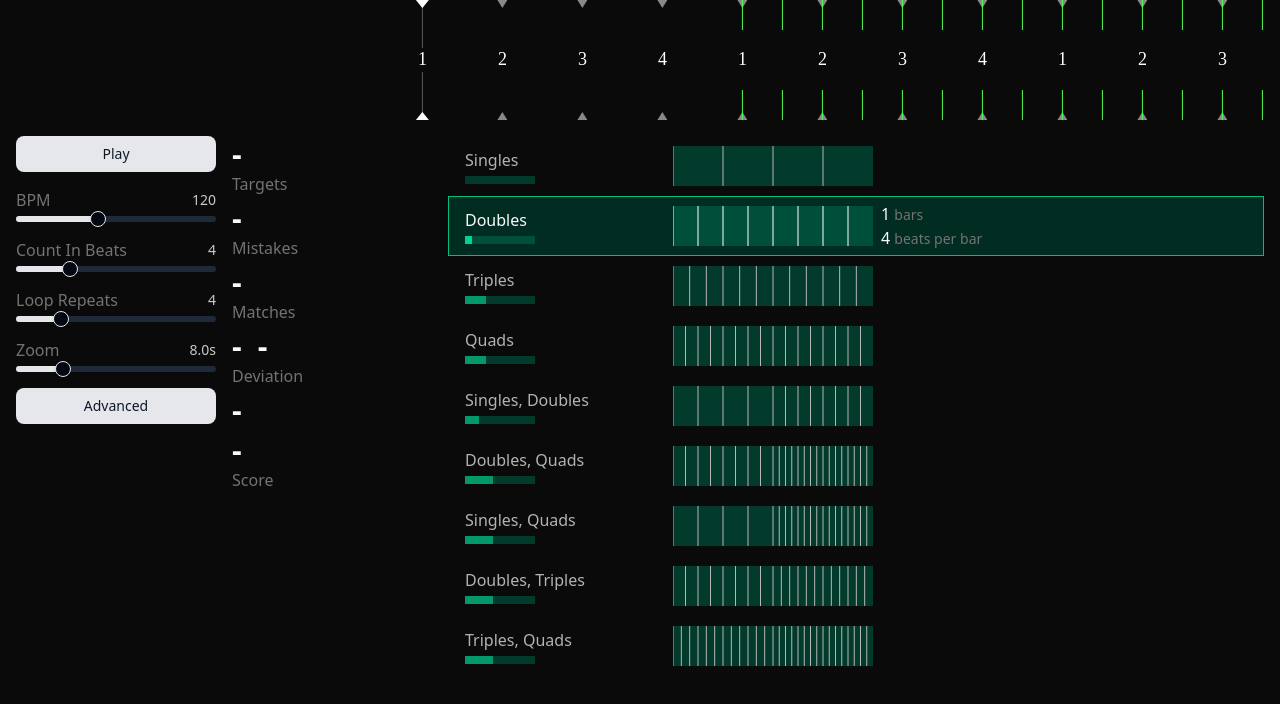
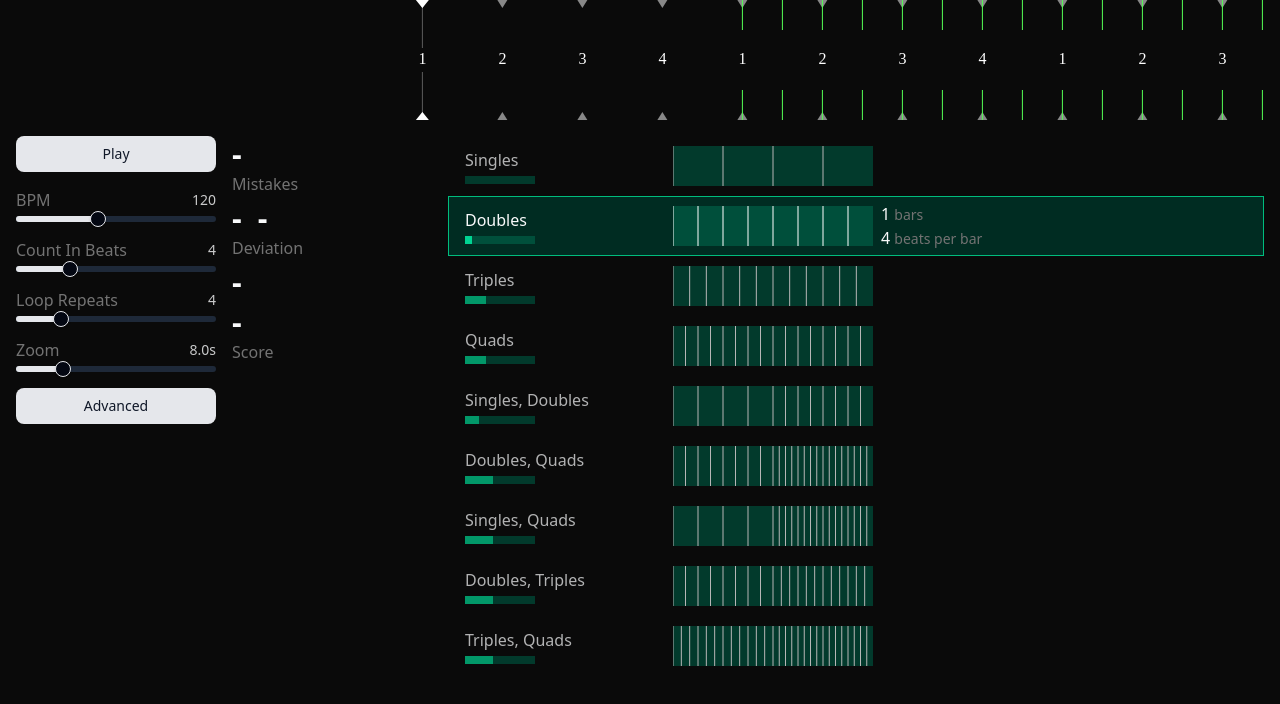
Before and after one commit to spensbot/beat-bot, a React (Vite) app: page / in a window 1280 px wide. Shown: the top 704 px of the page. Built offline with nearby package versions, Linux system fonts and the light colour scheme.

Commit message:
Crisper visualizer (render at actual pixel size). Iterate on SessionStats

```diff
--- a/src/engine/AppState.ts
+++ b/src/engine/AppState.ts
@@ -1,7 +1,7 @@
 import { TempoSchema } from '../utils/timeUtils'
 import { LoopSchema } from './loop/Loop'
 import { Session_t } from './loop/Session'
-import { SessionStatsSchema } from './loop/SessionEval'
+import { SessionStatsSchema } from './loop/SessionStats'
 import { defaultLoops } from './loop/defaultLoops'
 import * as z from 'zod'
 
--- a/src/engine/loop/SessionEval.ts
+++ b/src/engine/loop/SessionEval.ts
@@ -2,11 +2,8 @@ import { Duration, PerfTime, Tempo } from "@/utils/timeUtils";
 import { ExpandedNote_t, expandLoop } from "./expandLoop";
 import { Session_t } from "./Session";
 import { Press_t } from "../input/InputEngine";
-import { Stats } from "@/utils/Stats";
 import { LoopData_t } from "./LoopData";
-import { last, sum } from "@/utils/listUtils";
-import { clamp } from "@/utils/math";
-import z from "zod";
+import { last } from "@/utils/listUtils";
 
 /** The number of seconds that a press can register as a match outside the bounds of the session */
 const OVERFLOW_S = 0.5
@@ -91,49 +88,3 @@ export function evaluateSession(
     missedNotes: unrolled,
   }
 }
-
-export const SessionStatsSchema = z.object({
-  nTargets: z.number().int().min(0),
-  nMatches: z.number().int().min(0),
-  nMistakes: z.number().int().min(0),
-  delta_avg_s: z.number().min(0),
-  delta_stdDev_s: z.number().min(0),
-  delta_avg_ratio: z.number().min(0).max(1),
-  delta_stdDev_ratio: z.number().min(0).max(1),
-  date: z.coerce.date(),
-  score: z.number().min(0).max(1)
-})
-
-export type SessionStats_t = z.infer<typeof SessionStatsSchema>
-
-export function getSessionStats({ targets, matches, extraPresses, missedNotes }: SessionEval_t): SessionStats_t {
-  const nTargets = targets.length
-  const nMistakes = extraPresses.size + missedNotes.size
-  const score = clamp((sum(matches, m => 1 - Math.abs(m.delta_ratio)) - nMistakes) / targets.length, 0, 1)
-
-  return {
-    nTargets,
-    nMatches: matches.length,
-    nMistakes,
-    delta_avg_s: Stats.mean(matches.map(m => m.delta_s)),
-    delta_stdDev_s: Stats.stdDev(matches.map(m => m.delta_s)),
-    delta_avg_ratio: Stats.mean(matches.map(m => m.delta_ratio)),
-    delta_stdDev_ratio: Stats.stdDev(matches.map(m => m.delta_ratio)),
-    date: new Date(),
-    score
-  }
-}
-
-export function emptySessionStats(): SessionStats_t {
-  return {
-    nTargets: 0,
-    nMatches: 0,
-    nMistakes: 0,
-    delta_avg_s: 0,
-    delta_stdDev_s: 0,
-    delta_avg_ratio: 0,
-    delta_stdDev_ratio: 0,
-    date: new Date(),
-    score: 1
-  }
-}
--- /dev/null
+++ b/src/engine/loop/SessionStats.ts
@@ -0,0 +1,69 @@
+import z from "zod";
+
+import { Stats } from "@/utils/Stats";
+import { sum } from "@/utils/listUtils";
+import { clamp } from "@/utils/math";
+import { Match_t, SessionEval_t } from "./SessionEval";
+
+export const SessionStatsSchema = z.object({
+  nTargets: z.number().int().min(0),
+  nMatches: z.number().int().min(0),
+  nMistakes: z.number().int().min(0),
+  delta_avg_s: z.number().min(0),
+  delta_stdDev_s: z.number().min(0),
+  delta_avg_ratio: z.number().min(0).max(1),
+  delta_stdDev_ratio: z.number().min(0).max(1),
+  date: z.coerce.date(),
+  score: z.number().min(0).max(1)
+})
+
+export type SessionStats_t = z.infer<typeof SessionStatsSchema>
+
+export function getSessionStats(eval_: SessionEval_t): SessionStats_t {
+  const { targets, matches } = eval_;
+  const nTargets = targets.length
+  const nMistakes = calculateNMistakes(eval_)
+  const score = calculateScore(eval_)
+
+  return {
+    nTargets,
+    nMatches: matches.length,
+    nMistakes,
+    delta_avg_s: Stats.mean(matches.map(m => m.delta_s)),
+    delta_stdDev_s: Stats.stdDev(matches.map(m => m.delta_s)),
+    delta_avg_ratio: Stats.mean(matches.map(m => m.delta_ratio)),
+    delta_stdDev_ratio: Stats.stdDev(matches.map(m => m.delta_ratio)),
+    date: new Date(),
+    score
+  }
+}
+
+function calculateNMistakes({ extraPresses, missedNotes }: SessionEval_t): number {
+  return extraPresses.size + missedNotes.size
+}
+
+function calculateScore({ targets, matches, extraPresses }: SessionEval_t): number {
+  const matchScoreSum = sum(matches, getMatchScore);
+  const nExtraPresses = extraPresses.size;
+  const rawSessionScore = (matchScoreSum - nExtraPresses) / targets.length
+  return clamp(rawSessionScore, 0, 1)
+}
+
+/** Returns a value from 0 to 1 representing how well the press matched the note */
+function getMatchScore(match: Match_t): number {
+  return 1 - Math.abs(match.delta_ratio)
+}
+
+export function emptySessionStats(): SessionStats_t {
+  return {
+    nTargets: 0,
+    nMatches: 0,
+    nMistakes: 0,
+    delta_avg_s: 0,
+    delta_stdDev_s: 0,
+    delta_avg_ratio: 0,
+    delta_stdDev_ratio: 0,
+    date: new Date(),
+    score: 1
+  }
+}
--- a/src/engine/loop/defaultLoops.ts
+++ b/src/engine/loop/defaultLoops.ts
@@ -1,7 +1,6 @@
 import { Stats } from "@/utils/Stats";
-import { Loop_t } from "./Loop";
+import { Loop_t, LoopId_t } from "./Loop";
 import { concat, repeat } from "./LoopData";
-import { insertBetween } from "@/utils/listUtils";
 
 const singles = basicRepeat('Singles', 1, 0.0)
 const doubles = basicRepeat('Doubles', 2, 0.1)
@@ -22,7 +21,7 @@ export const defaultLoops: Loop_t[] = [
 
 function basicRepeat(name: string, divisor: number, difficulty: number): Loop_t {
   return {
-    id: name,
+    id: name as LoopId_t,
     name,
     difficulty,
     beatsPerBar: 4,
@@ -37,7 +36,7 @@ function alternate(loops: Loop_t[]): Loop_t {
 
 function concatLoops(name: string, loops: Loop_t[]): Loop_t {
   return {
-    id: name,
+    id: name as LoopId_t,
     name,
     difficulty: Stats.max(loops.map(l => l.difficulty)) + 0.1,
     beatsPerBar: loops[0].beatsPerBar,
--- a/src/redux/appSlice.ts
+++ b/src/redux/appSlice.ts
@@ -7,7 +7,8 @@ import { Press_t } from '@/engine/input/InputEngine'
 import { initSession, Session_t } from '@/engine/loop/Session'
 import { Loop_t } from '@/engine/loop/Loop'
 import { clamp } from '@/utils/math'
-import { evaluateSession, getSessionStats, SessionStats_t } from '@/engine/loop/SessionEval'
+import { evaluateSession } from '@/engine/loop/SessionEval'
+import { getSessionStats, SessionStats_t } from '@/engine/loop/SessionStats'
 
 export const VISUALIZER_LENGTH_MIN = 2
 export const VISUALIZER_LENGTH_MAX = 30
--- a/src/ui/controls/loop-select/LoopPreview.tsx
+++ b/src/ui/controls/loop-select/LoopPreview.tsx
@@ -22,8 +22,8 @@ export default function LoopPreview({ data }: { data: LoopData_t }) {
       <canvas
         ref={ref}
         className="w-full h-full"
-        width={dims?.width}
-        height={dims?.height}
+        width={dims?.widthDevice}
+        height={dims?.heightDevice}
       />
     </div>
   )
--- a/src/ui/stats/StatsView.tsx
+++ b/src/ui/stats/StatsView.tsx
@@ -1,14 +1,14 @@
 import { useAppState } from "@/redux/hooks"
 import cn from "@/utils/cn"
 import { selectSessionEval } from "./selectSessionEval"
-import { getSessionStats } from "@/engine/loop/SessionEval"
+import { getSessionStats } from "@/engine/loop/SessionStats"
 
 export default function StatsView() {
   const eval_ = useAppState(selectSessionEval)
   const stats = eval_ ? getSessionStats(eval_) : null
 
-  const mistakes = stats?.nMistakes.toString() ?? "-"
-  const matches = stats?.nMatches.toString() ?? "-"
+  const mistakes = stats ? `${stats?.nMistakes} / ${stats?.nTargets}` : "-"
+  const matches = stats ? `${stats?.nMatches}` : "-"
   const deviation = stats
     ? `${(stats.delta_stdDev_s * 1000).toFixed(1)}ms`
     : "-"
@@ -23,9 +23,9 @@ export default function StatsView() {
 
   return (
     <div className="flex flex-col gap-1 w-50">
-      <Stat name="Targets" value={nTargets} />
+      {/* <Stat name="Targets" value={nTargets} /> */}
       <Stat name="Mistakes" value={mistakes} />
-      <Stat name="Matches" value={matches} />
+      {/* <Stat name="Matches" value={matches} /> */}
       <Stat name="Deviation" value={deviation} value2={deviationPct} />
       <Stat name={deltaText} value={deltaAvg} />
       <Stat name="Score" value={`${score}`} />
--- a/src/ui/visualizer/Visualizer.tsx
+++ b/src/ui/visualizer/Visualizer.tsx
@@ -63,8 +63,8 @@ export default function Visualizer() {
       <canvas
         ref={canvasRef}
         className="w-full h-full"
-        width={dims?.width}
-        height={dims?.height}
+        width={dims?.widthDevice}
+        height={dims?.heightDevice}
       />
     </div>
   )
--- a/src/ui/visualizer/drawVisualizerCanvas2d.ts
+++ b/src/ui/visualizer/drawVisualizerCanvas2d.ts
@@ -41,8 +41,8 @@ function drawCursor({ vis, canvas }: Ctx) {
 
   drawTriangles({
     color: '#fff',
-    height: 8,
-    width: 13,
+    height: 8 * window.devicePixelRatio,
+    width: 13 * window.devicePixelRatio,
     ctx: canvas,
     x
   })
@@ -58,8 +58,8 @@ function drawBeatMarkers({ appState, vis, canvas }: Ctx) {
     const xRatio = getVisualizerRatio(marker.time_s, vis)
     drawTriangles({
       color: '#888',
-      height: 8,
-      width: 10,
+      height: 8 * window.devicePixelRatio,
+      width: 10 * window.devicePixelRatio,
       ctx: canvas,
       x: xRatio
     })
@@ -103,7 +103,7 @@ function drawCount({ canvas, vis, appState }: Ctx) {
       x,
       y,
       color: '#fff',
-      size: 18
+      size: 16 * window.devicePixelRatio
     })
   })
 }
```
Also changed, not shown: 1 other file (tests, documents, lock files or other folders).
